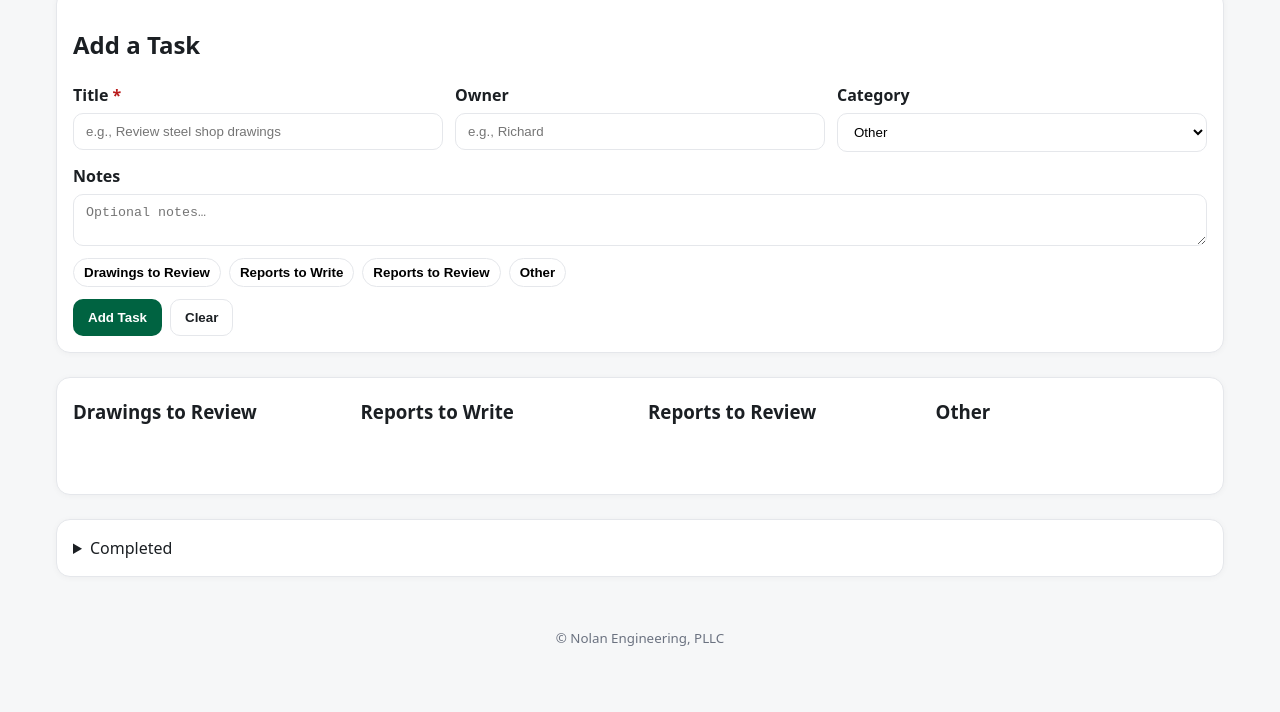
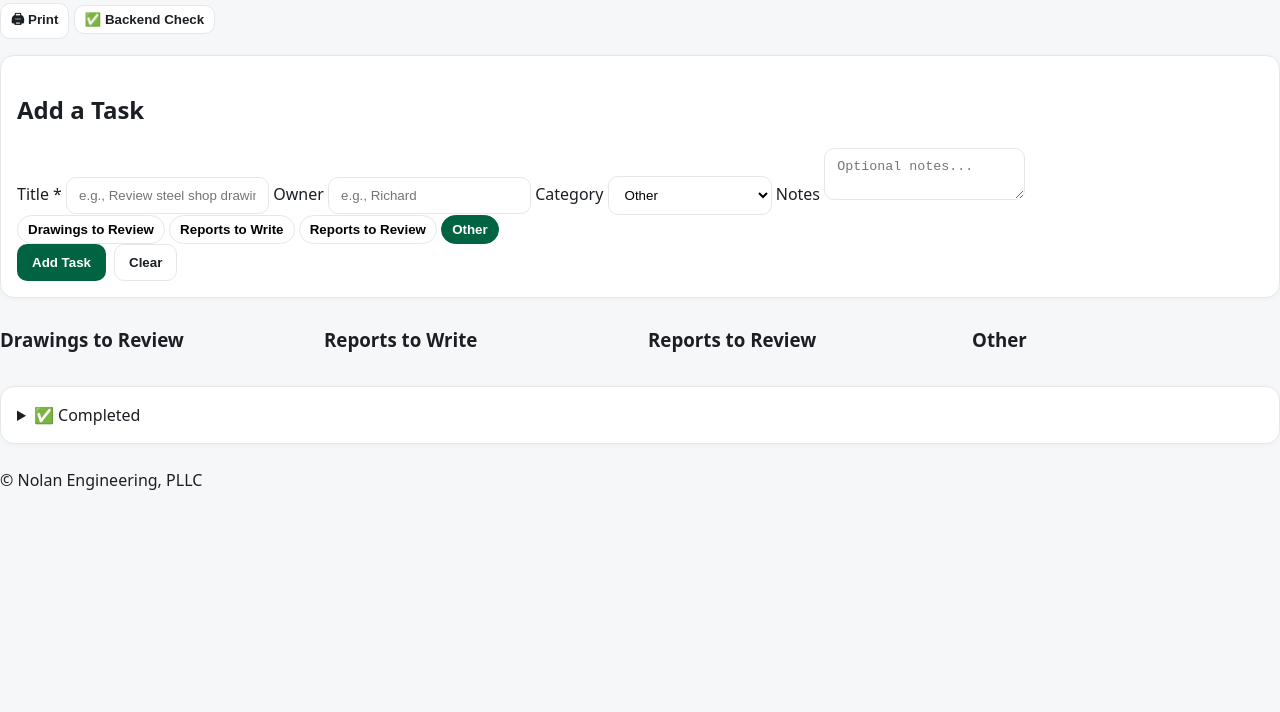
Before and after one commit to nolanengineeringpllc/rich-todo-static, a plain HTML site: page index.html in a window 1280 px wide. Shown: the part 88-800 px from the top of the page. Drawn offline with Linux system fonts and the light colour scheme.

Commit message:
Update index.html

```diff
--- a/index.html
+++ b/index.html
@@ -1,36 +1,37 @@
-<!doctype html>
+<!DOCTYPE html>
 <html lang="en">
 <head>
-  <meta charset="utf-8"/>
-  <meta name="viewport" content="width=device-width, initial-scale=1"/>
+  <meta charset="UTF-8" />
+  <meta name="viewport" content="width=device-width, initial-scale=1.0" />
   <title>Nolan Engineering • To-Do Board</title>
-  <link rel="stylesheet" href="./styles.css"/>
+  <link rel="stylesheet" href="./styles.css" />
 </head>
+
 <body>
-  <header class="site-header">
-    <div class="container header-inner">
-      <h1>Nolan Engineering • To-Do Board</h1>
-      <span class="badge">Live</span>
+  <header>
+    <h1>Nolan Engineering • To-Do Board <span class="badge">Live</span></h1>
+    <div class="actions">
+      <button id="printBtn" class="btn">🖨 Print</button>
+      <button id="checkBtn" class="btn">✅ Backend Check</button>
     </div>
   </header>
 
-  <main class="container">
-    <!-- Add Task -->
+  <main>
+    <!-- Add a Task -->
     <section class="card">
       <h2>Add a Task</h2>
-      <form id="taskForm" class="form-grid">
-        <label class="field">
-          <span class="label">Title <span class="req">*</span></span>
-          <input type="text" id="title" placeholder="e.g., Review steel shop drawings" required/>
+      <form id="taskForm">
+        <div class="field-grid">
+          <label>
+            Title *
+            <input id="title" type="text" placeholder="e.g., Review steel shop drawings" required />
           </label>
-
-        <label class="field">
-          <span class="label">Owner</span>
-          <input type="text" id="owner" placeholder="e.g., Richard"/>
+          <label>
+            Owner
+            <input id="owner" type="text" placeholder="e.g., Richard" />
           </label>
-
-        <label class="field">
-          <span class="label">Category</span>
+          <label>
+            Category
             <select id="category">
               <option value="Drawings to Review">Drawings to Review</option>
               <option value="Reports to Write">Reports to Write</option>
@@ -38,17 +39,17 @@
               <option value="Other" selected>Other</option>
             </select>
           </label>
+          <label>
+            Notes
+            <textarea id="notes" placeholder="Optional notes..."></textarea>
+          </label>
+        </div>
 
-        <label class="field field-notes">
-          <span class="label">Notes</span>
-          <textarea id="notes" rows="2" placeholder="Optional notes…"></textarea>
-        </label>
-
-        <div class="chips">
+        <div class="chip-bar">
           <button type="button" class="chip" data-cat="Drawings to Review">Drawings to Review</button>
           <button type="button" class="chip" data-cat="Reports to Write">Reports to Write</button>
           <button type="button" class="chip" data-cat="Reports to Review">Reports to Review</button>
-          <button type="button" class="chip" data-cat="Other">Other</button>
+          <button type="button" class="chip active" data-cat="Other">Other</button>
         </div>
 
         <div class="actions-row">
@@ -58,41 +59,41 @@
       </form>
     </section>
 
-    <!-- 4-column board -->
-    <section class="board card">
+    <!-- 4-Column Board -->
+    <section class="board">
       <div class="board-grid">
         <div class="col">
           <h3>Drawings to Review</h3>
-          <ul id="col-drawings" class="list"></ul>
+          <ul id="col-drawings" class="col-list"></ul>
         </div>
         <div class="col">
           <h3>Reports to Write</h3>
-          <ul id="col-write" class="list"></ul>
+          <ul id="col-write" class="col-list"></ul>
         </div>
         <div class="col">
           <h3>Reports to Review</h3>
-          <ul id="col-review" class="list"></ul>
+          <ul id="col-review" class="col-list"></ul>
         </div>
         <div class="col">
           <h3>Other</h3>
-          <ul id="col-other" class="list"></ul>
+          <ul id="col-other" class="col-list"></ul>
         </div>
       </div>
     </section>
 
-    <!-- Completed drawer -->
+    <!-- Completed Tasks -->
     <details class="card">
-      <summary>Completed</summary>
-      <ul id="completed" class="list list-completed"></ul>
+      <summary>✅ Completed</summary>
+      <ul id="completed" class="col-list"></ul>
     </details>
   </main>
 
-  <footer class="site-footer">
-    <div class="container">
-      <small>© Nolan Engineering, PLLC</small>
-    </div>
+  <footer>
+    © Nolan Engineering, PLLC
   </footer>
 
+  <!-- Script loading order -->
+  <script src="./config.js"></script>
   <script src="./app.js"></script>
 </body>
 </html>
```
Lines whose indentation alone changed are shown as unchanged.
